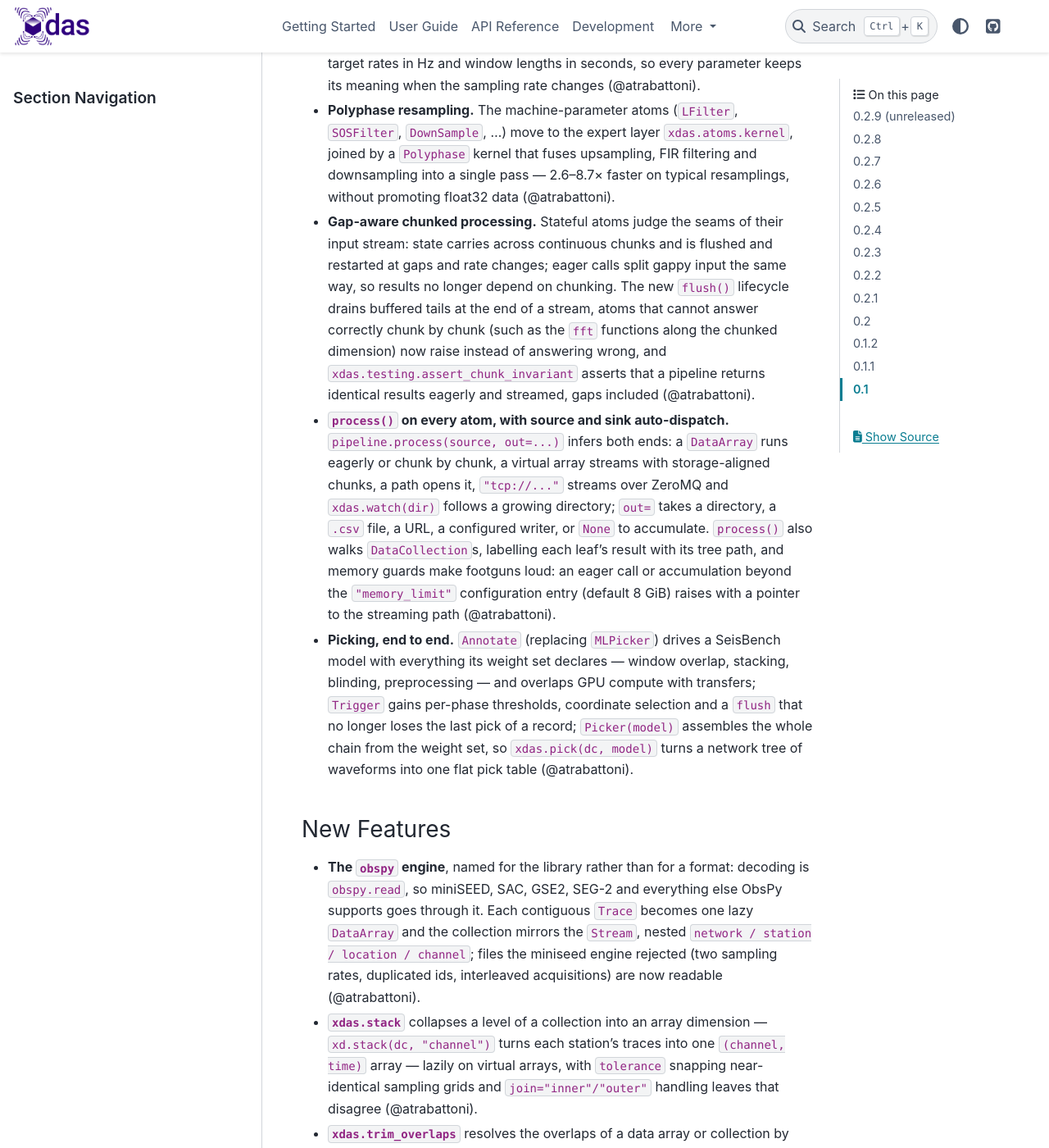
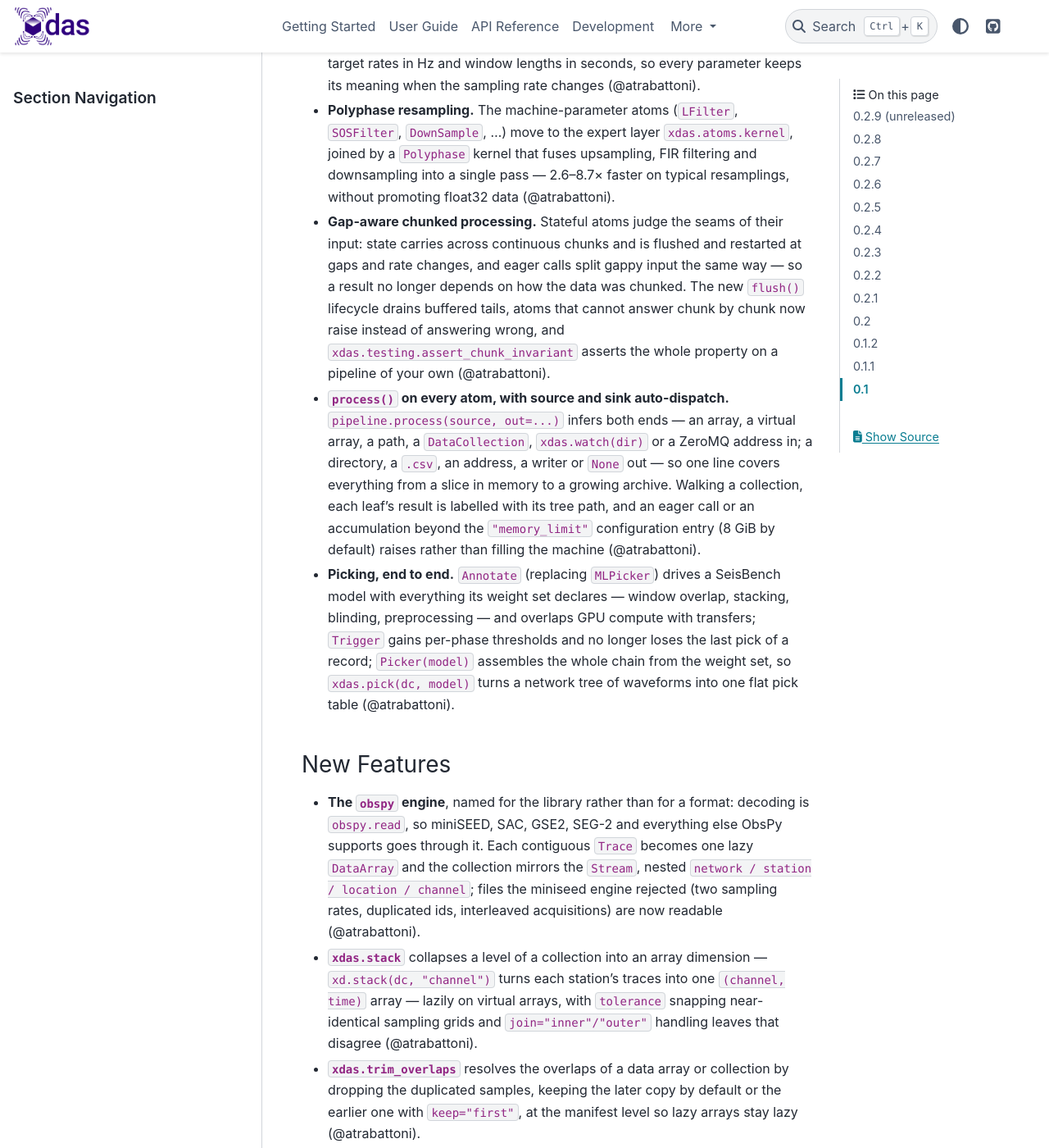
Before and after one commit to xdas-dev/xdas, a Sphinx documentation site: the page built from docs/release-notes.md, in a window 1280 px wide and 1400 px high, scrolled down 1018 px. Shown: the whole window at 82% size. Built offline with Sphinx 7.4.7 and the PyData theme 0.15.4, drawn with Linux system fonts in a browser that asks for light colours.

Commit message:
release notes: tighter still on the three longest entries

```diff
--- a/docs/release-notes.md
+++ b/docs/release-notes.md
@@ -12,9 +12,9 @@
 - **Composition and function forms.** Atoms compose into pipelines with `>>`, ordinary numpy expressions trace under the `...` seed (`20 * np.log10(np.abs(atom))` extends the pipeline instead of computing), and every task atom has a top-level function form: `xdas.decimate(da, 50.0)` applies eagerly, `xdas.decimate(..., 50.0)` returns the atom (@atrabattoni).
 - **Task atoms speak physical units.** The new `xdas.atoms.tasks` vocabulary — `Filter`, `Decimate`, `Resample`, `Integrate`, `Differentiate`, `STFT`, `detrend`, `taper`, `hilbert` and friends — takes corner frequencies and target rates in Hz and window lengths in seconds, so every parameter keeps its meaning when the sampling rate changes (@atrabattoni).
 - **Polyphase resampling.** The machine-parameter atoms (`LFilter`, `SOSFilter`, `DownSample`, …) move to the expert layer `xdas.atoms.kernel`, joined by a `Polyphase` kernel that fuses upsampling, FIR filtering and downsampling into a single pass — 2.6–8.7× faster on typical resamplings, without promoting float32 data (@atrabattoni).
-- **Gap-aware chunked processing.** Stateful atoms judge the seams of their input stream: state carries across continuous chunks and is flushed and restarted at gaps and rate changes; eager calls split gappy input the same way, so results no longer depend on chunking. The new `flush()` lifecycle drains buffered tails at the end of a stream, atoms that cannot answer correctly chunk by chunk (such as the `fft` functions along the chunked dimension) now raise instead of answering wrong, and `xdas.testing.assert_chunk_invariant` asserts that a pipeline returns identical results eagerly and streamed, gaps included (@atrabattoni).
-- **`process()` on every atom, with source and sink auto-dispatch.** `pipeline.process(source, out=...)` infers both ends: a `DataArray` runs eagerly or chunk by chunk, a virtual array streams with storage-aligned chunks, a path opens it, `"tcp://..."` streams over ZeroMQ and `xdas.watch(dir)` follows a growing directory; `out=` takes a directory, a `.csv` file, a URL, a configured writer, or `None` to accumulate. `process()` also walks `DataCollection`s, labelling each leaf's result with its tree path, and memory guards make footguns loud: an eager call or accumulation beyond the `"memory_limit"` configuration entry (default 8 GiB) raises with a pointer to the streaming path (@atrabattoni).
-- **Picking, end to end.** `Annotate` (replacing `MLPicker`) drives a SeisBench model with everything its weight set declares — window overlap, stacking, blinding, preprocessing — and overlaps GPU compute with transfers; `Trigger` gains per-phase thresholds, coordinate selection and a `flush` that no longer loses the last pick of a record; `Picker(model)` assembles the whole chain from the weight set, so `xdas.pick(dc, model)` turns a network tree of waveforms into one flat pick table (@atrabattoni).
+- **Gap-aware chunked processing.** Stateful atoms judge the seams of their input: state carries across continuous chunks and is flushed and restarted at gaps and rate changes, and eager calls split gappy input the same way — so a result no longer depends on how the data was chunked. The new `flush()` lifecycle drains buffered tails, atoms that cannot answer chunk by chunk now raise instead of answering wrong, and `xdas.testing.assert_chunk_invariant` asserts the whole property on a pipeline of your own (@atrabattoni).
+- **`process()` on every atom, with source and sink auto-dispatch.** `pipeline.process(source, out=...)` infers both ends — an array, a virtual array, a path, a `DataCollection`, `xdas.watch(dir)` or a ZeroMQ address in; a directory, a `.csv`, an address, a writer or `None` out — so one line covers everything from a slice in memory to a growing archive. Walking a collection, each leaf's result is labelled with its tree path, and an eager call or an accumulation beyond the `"memory_limit"` configuration entry (8 GiB by default) raises rather than filling the machine (@atrabattoni).
+- **Picking, end to end.** `Annotate` (replacing `MLPicker`) drives a SeisBench model with everything its weight set declares — window overlap, stacking, blinding, preprocessing — and overlaps GPU compute with transfers; `Trigger` gains per-phase thresholds and no longer loses the last pick of a record; `Picker(model)` assembles the whole chain from the weight set, so `xdas.pick(dc, model)` turns a network tree of waveforms into one flat pick table (@atrabattoni).
 
 ### New Features
 - **The `obspy` engine**, named for the library rather than for a format: decoding is `obspy.read`, so miniSEED, SAC, GSE2, SEG-2 and everything else ObsPy supports goes through it. Each contiguous `Trace` becomes one lazy `DataArray` and the collection mirrors the `Stream`, nested `network / station / location / channel`; files the miniseed engine rejected (two sampling rates, duplicated ids, interleaved acquisitions) are now readable (@atrabattoni).
```
